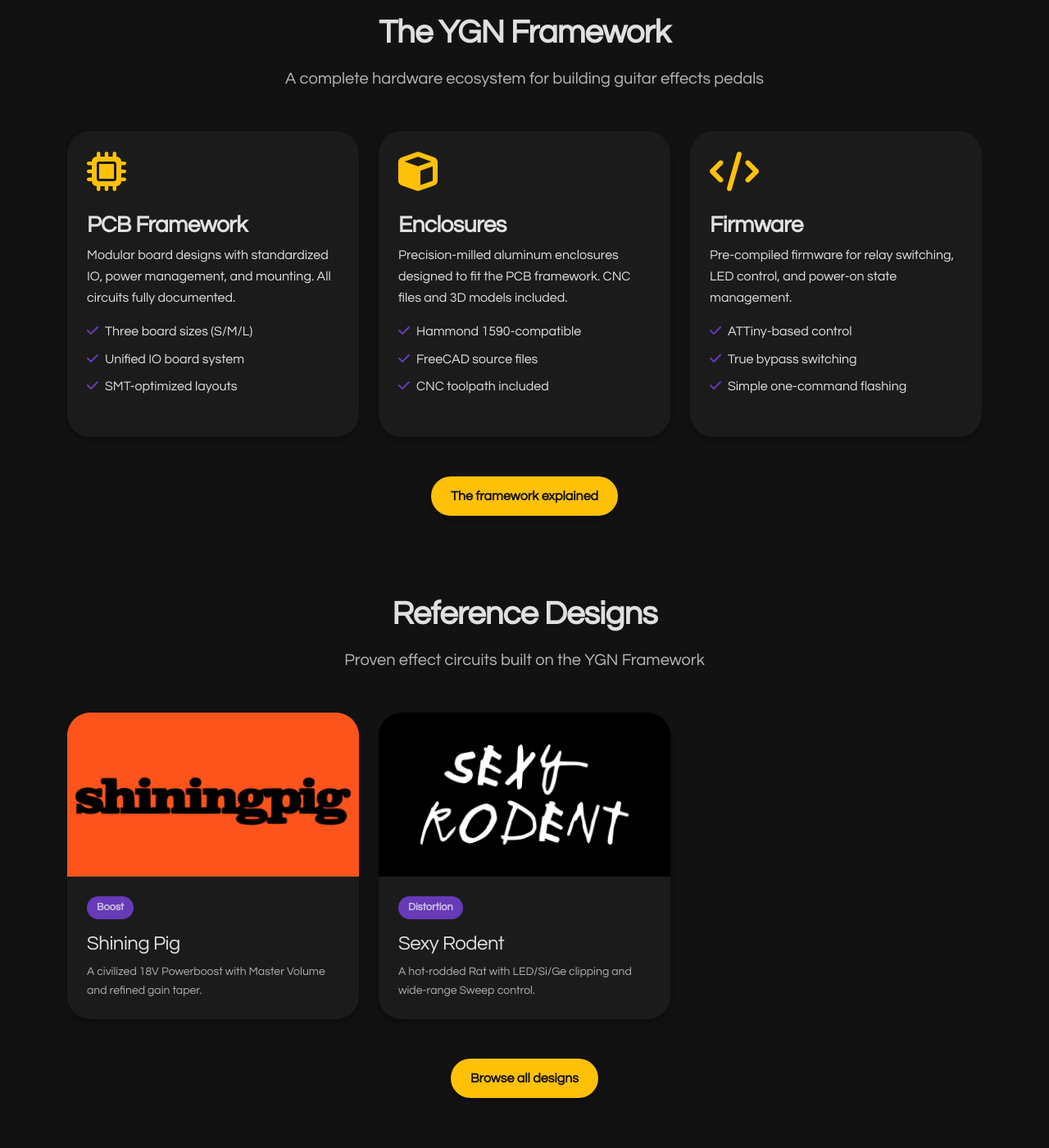
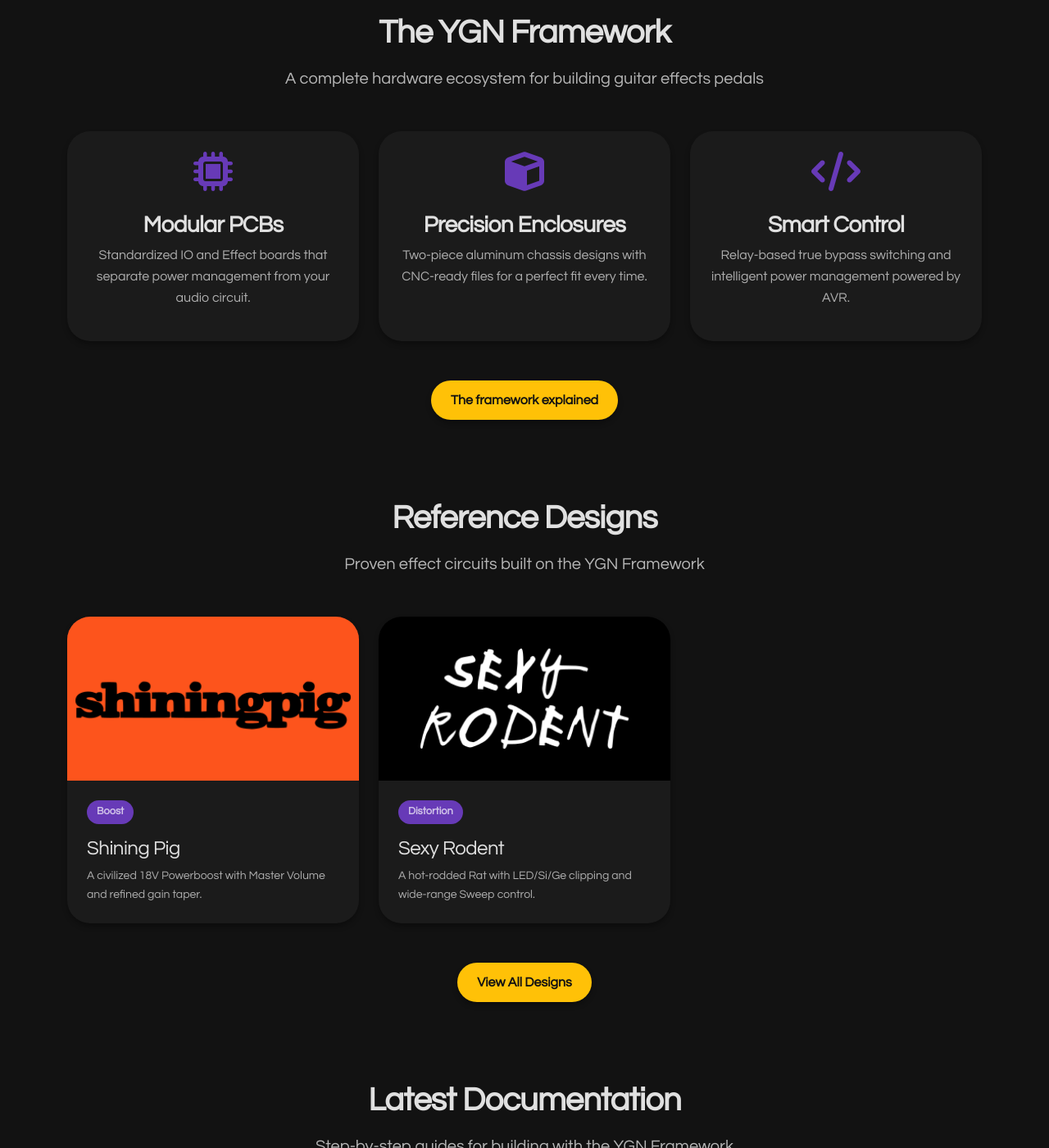
Before and after one commit to ygn-effects/ygn-effects.github.io, a Jekyll site: the page built from index.html, in a window 1280 px wide and 1400 px high, scrolled down 524 px. Shown: the whole window at 82% size. Built offline with Jekyll 4.4.1, drawn with Linux system fonts in a browser that asks for light colours; some of the changed text lies outside the part shown.

Commit message:
Shortened the framework description and minor fixes

```diff
--- a/index.html
+++ b/index.html
@@ -11,7 +11,7 @@ layout: default
         <p class="lead mb-4 opacity-75">Complete open-source hardware framework for DIY pedal builders</p>
         <div class="d-flex gap-3 justify-content-center flex-wrap">
           <a href="/docs.html" class="btn btn-primary btn-lg">Browse Documentation</a>
-          <a href="#platform" class="btn btn-secondary btn-lg">Learn More</a>
+          <a href="/framework/" class="btn btn-secondary btn-lg">Learn More</a>
         </div>
       </div>
     </div>
@@ -26,57 +26,42 @@ layout: default
       <p class="section-subtitle">A complete hardware ecosystem for building guitar effects pedals</p>
     </div>
 
-    <div class="row g-4">
+    <div class="row g-4 mb-5">
       <!-- PCB Framework -->
       <div class="col-md-4">
-        <div class="ygn-card">
-          <div class="ygn-card-body">
-            <div class="text-primary mb-3 display-5">
+        <div class="ygn-card h-100">
+          <div class="ygn-card-body text-center">
+            <div class="text-secondary mb-3 display-5">
               <i class="fas fa-microchip"></i>
             </div>
-            <h3>PCB Framework</h3>
-            <p>Modular board designs with standardized IO, power management, and mounting. All circuits fully documented.</p>
-            <ul class="list-unstyled">
-              <li class="mb-2"><i class="fas fa-check text-secondary me-2"></i>Three board sizes (S/M/L)</li>
-              <li class="mb-2"><i class="fas fa-check text-secondary me-2"></i>Unified IO board system</li>
-              <li class="mb-2"><i class="fas fa-check text-secondary me-2"></i>SMT-optimized layouts</li>
-            </ul>
+            <h3>Modular PCBs</h3>
+            <p class="opacity-75">Standardized IO and Effect boards that separate power management from your audio circuit.</p>
           </div>
         </div>
       </div>
 
       <!-- Enclosures -->
       <div class="col-md-4">
-        <div class="ygn-card">
-          <div class="ygn-card-body">
-            <div class="text-primary mb-3 display-5">
+        <div class="ygn-card h-100">
+          <div class="ygn-card-body text-center">
+            <div class="text-secondary mb-3 display-5">
               <i class="fas fa-cube"></i>
             </div>
-            <h3>Enclosures</h3>
-            <p>Precision-milled aluminum enclosures designed to fit the PCB framework. CNC files and 3D models included.</p>
-            <ul class="list-unstyled">
-              <li class="mb-2"><i class="fas fa-check text-secondary me-2"></i>Hammond 1590-compatible</li>
-              <li class="mb-2"><i class="fas fa-check text-secondary me-2"></i>FreeCAD source files</li>
-              <li class="mb-2"><i class="fas fa-check text-secondary me-2"></i>CNC toolpath included</li>
-            </ul>
+            <h3>Precision Enclosures</h3>
+            <p class="opacity-75">Two-piece aluminum chassis designs with CNC-ready files for a perfect fit every time.</p>
           </div>
         </div>
       </div>
 
       <!-- Firmware -->
       <div class="col-md-4">
-        <div class="ygn-card">
-          <div class="ygn-card-body">
-            <div class="text-primary mb-3 display-5">
+        <div class="ygn-card h-100">
+          <div class="ygn-card-body text-center">
+            <div class="text-secondary mb-3 display-5">
               <i class="fas fa-code"></i>
             </div>
-            <h3>Firmware</h3>
-            <p>Pre-compiled firmware for relay switching, LED control, and power-on state management.</p>
-            <ul class="list-unstyled">
-              <li class="mb-2"><i class="fas fa-check text-secondary me-2"></i>ATTiny-based control</li>
-              <li class="mb-2"><i class="fas fa-check text-secondary me-2"></i>True bypass switching</li>
-              <li class="mb-2"><i class="fas fa-check text-secondary me-2"></i>Simple one-command flashing</li>
-            </ul>
+            <h3>Smart Control</h3>
+            <p class="opacity-75">Relay-based true bypass switching and intelligent power management powered by AVR.</p>
           </div>
         </div>
       </div>
@@ -89,7 +74,7 @@ layout: default
 </section>
 
 <!-- Reference Designs Section -->
-<section class="py-5">
+<section class="py-5 bg-surface-0">
   <div class="container">
     <div class="mb-5">
       <h2 class="section-title">Reference Designs</h2>
@@ -125,7 +110,7 @@ layout: default
     </div>
 
     <div class="text-center mt-5">
-      <a href="/effects.html" class="btn btn-primary">Browse all designs</a>
+      <a href="/effects.html" class="btn btn-primary">View All Designs</a>
     </div>
   </div>
 </section>
@@ -146,7 +131,7 @@ layout: default
           <div class="ygn-card-body">
             <div class="d-flex justify-content-between align-items-center mb-3">
               <span class="ygn-tag">{{ doc.topic }}</span>
-              <span class="small opacity-75">{{ doc.updated | date: "%b %Y" }}</span>
+              <span class="small text-muted">{{ doc.updated | date: "%b %Y" }}</span>
             </div>
             <h3 class="h4 mb-2">{{ doc.title }}</h3>
             <p class="small opacity-75 mb-3 flex-grow-1">{{ doc.excerpt }}</p>
@@ -171,7 +156,7 @@ layout: default
 <section class="py-5">
   <div class="container">
     <div class="ygn-card text-center p-5">
-      <div class="text-primary display-3 mb-3">
+      <div class="text-secondary display-3 mb-3">
         <i class="fab fa-github"></i>
       </div>
       <h2 class="mb-3">Fully Open Source</h2>
@@ -182,9 +167,9 @@ layout: default
         </a>
       </div>
       <div class="d-flex justify-content-center gap-3 flex-wrap">
-        <span class="ygn-tag">Hardware: CERN-OHL-S</span>
-        <span class="ygn-tag">Software: MIT</span>
-        <span class="ygn-tag">Docs: CC BY-SA 4.0</span>
+        <span class="badge bg-secondary">Hardware: CC0</span>
+        <span class="badge bg-secondary">Software: CC0</span>
+        <span class="badge bg-secondary">Docs: Apache 2.0</span>
       </div>
     </div>
   </div>
```
